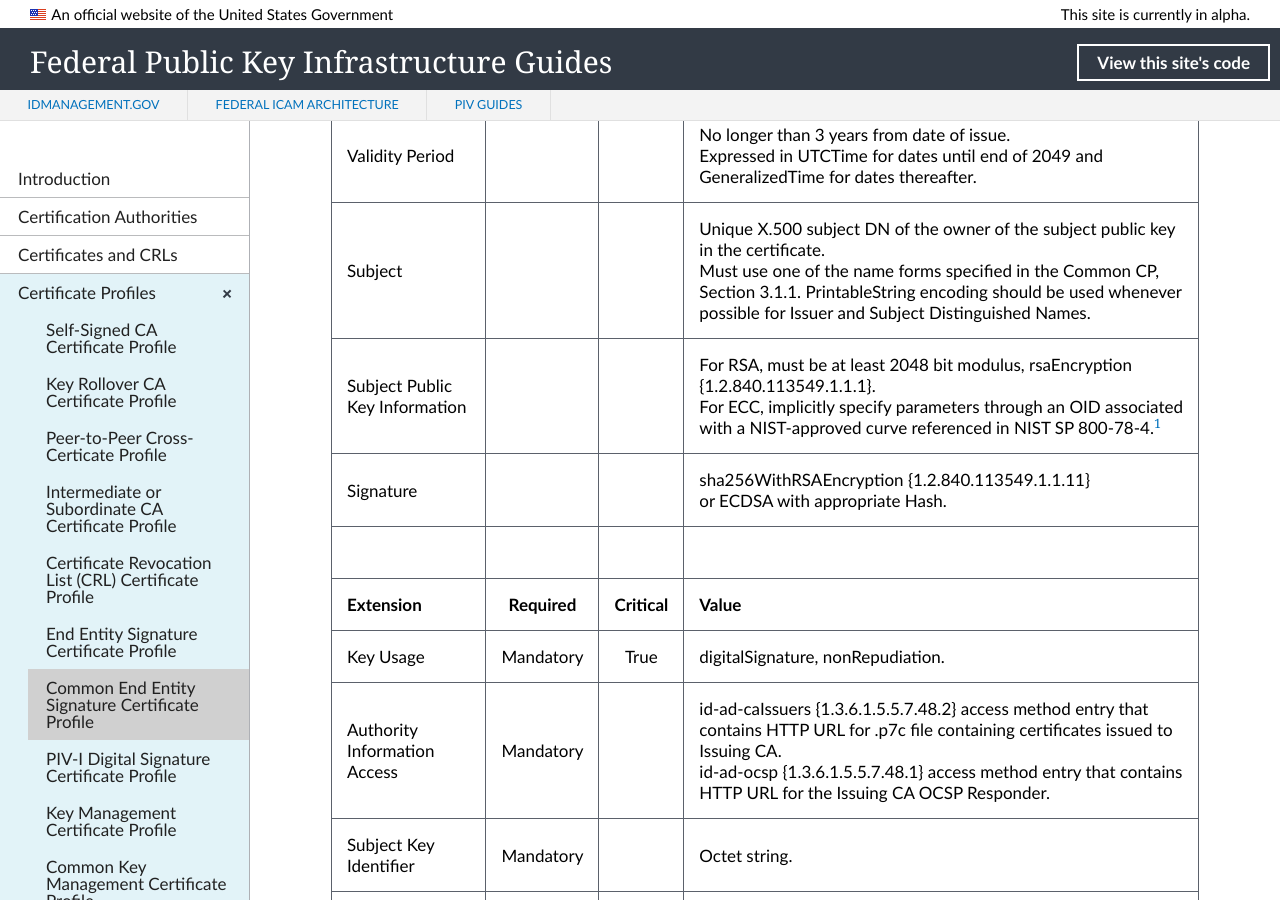
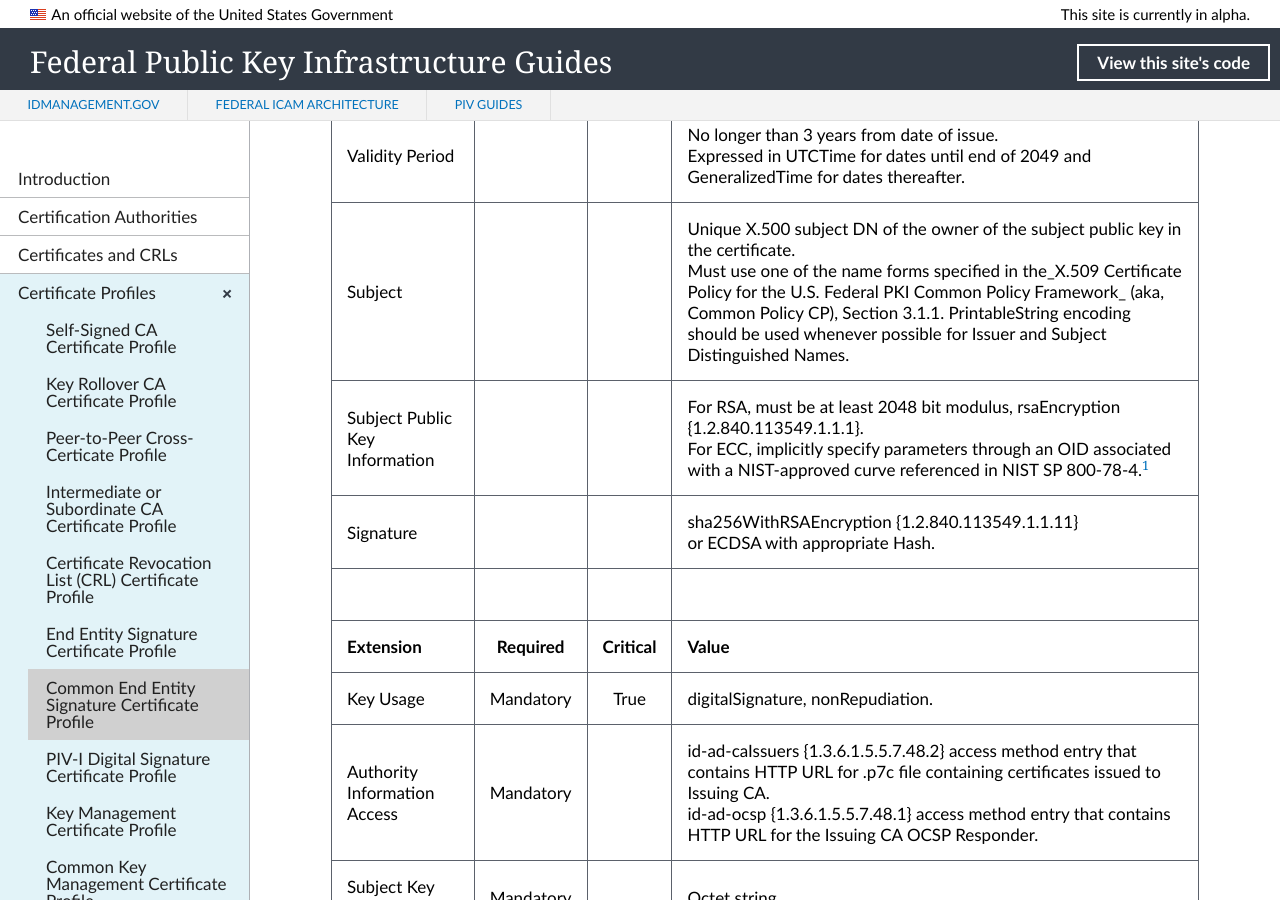
Before and after one commit to GSA/fpki-guides, a Jekyll site: the page built from _profiles/07_common_end_entity_sign.md, in a window 1280 px wide and 900 px high, scrolled down 715 px. Built offline with Jekyll 4.4.1, drawn with Linux system fonts in a browser that asks for light colours; nearby versions of some CDN libraries; library files that are not in the unit come from our copies.

Commit message:
Update 07_common_end_entity_sign.md
Added Common Policy CP title

```diff
--- a/_profiles/07_common_end_entity_sign.md
+++ b/_profiles/07_common_end_entity_sign.md
@@ -13,7 +13,7 @@ permalink: profiles/commonendentitysign/
 | Issuer Signature Algorithm   |       |       |  One of the following: <br>sha256WithRSAEncryption {1.2.840.113549.1.1.11} <br>ecdsa-with-SHA256 {1.2.840.10045.4.3.2} <br>ecdsa-with-SHA384 {1.2.840.10045.4.3.3} <br>ecdsa-with-SHA512 {1.2.840.10045.4.3.4}. |
 | Issuer   |       |       |  Unique X.500 Issuing CA DN. PrintableString encoding should be used whenever possible for Issuer and Subject Distinguished Names.  |
 | Validity Period   |       |       |  No longer than 3 years from date of issue.<BR>Expressed in UTCTime for dates until end of 2049 and GeneralizedTime for dates thereafter.   |
-| Subject   |       |       |   Unique X.500 subject DN of the owner of the subject public key in the certificate.<BR>Must use one of the name forms specified in the Common CP, Section 3.1.1. PrintableString encoding should be used whenever possible for Issuer and Subject Distinguished Names.   |
+| Subject   |       |       |   Unique X.500 subject DN of the owner of the subject public key in the certificate.<BR>Must use one of the name forms specified in the_X.509 Certificate Policy for the U.S. Federal PKI Common Policy Framework_ (aka, Common Policy CP), Section 3.1.1. PrintableString encoding should be used whenever possible for Issuer and Subject Distinguished Names.   |
 | Subject Public Key Information   |       |       |   For RSA, must be at least 2048 bit modulus, rsaEncryption {1.2.840.113549.1.1.1}.<BR>For ECC, implicitly specify parameters through an OID associated with a NIST-approved curve referenced in NIST SP 800-78-4.<sup>[1](#1)</sup>   |
 | Signature   |       |       |   sha256WithRSAEncryption {1.2.840.113549.1.1.11}<br>or ECDSA with appropriate Hash.   |
 |               |                 |              |                                       |
```
